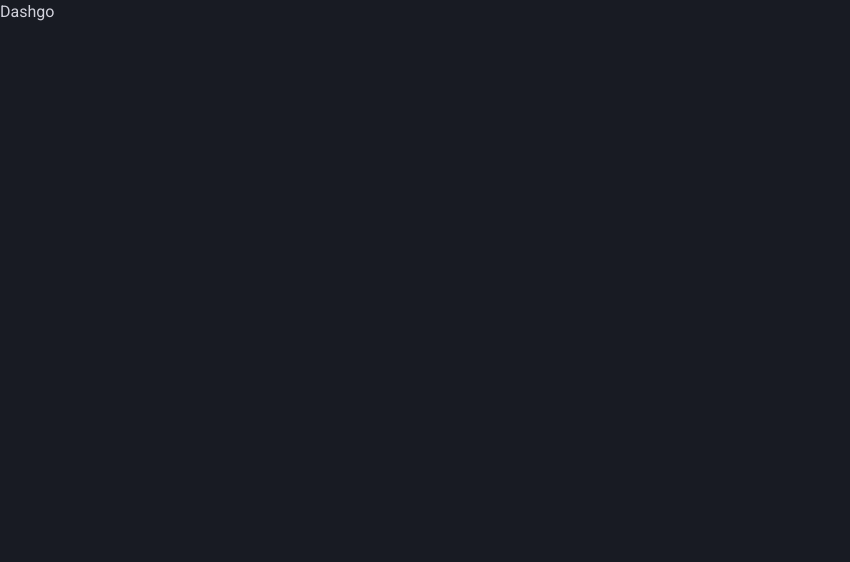
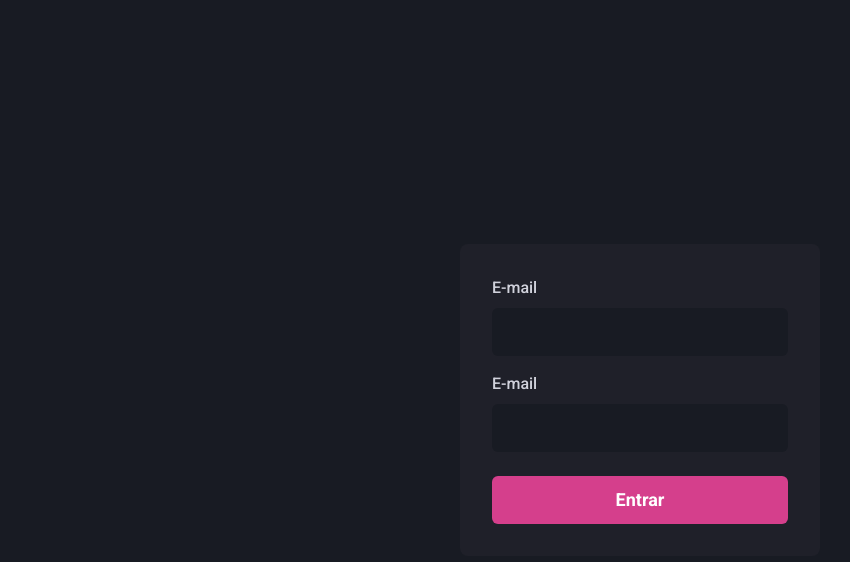
Before and after one commit to PabloNatan/dashgo, a Next.js app: page / in a window 1280 px wide. Shown: the top 562 px of the page, without its empty margins (0-850 px from the left). Built offline with nearby package versions, Linux system fonts and the light colour scheme.

Commit message:
feat signIn page

```diff
--- a/pages/index.tsx
+++ /dev/null
@@ -1,11 +0,0 @@
-import type { NextPage } from "next";
-
-const Home: NextPage = () => {
-  return (
-    <div>
-      <h1>Dashgo</h1>
-    </div>
-  );
-};
-
-export default Home;
--- /dev/null
+++ b/src/components/Form/Input.tsx
@@ -0,0 +1,29 @@
+import {
+  FormControl,
+  FormLabel,
+  Input as ChakraInput,
+  InputProps as ChakraInputProps,
+} from "@chakra-ui/react";
+import { HTMLInputTypeAttribute } from "react";
+
+interface InputProps extends ChakraInputProps {
+  name: string;
+  label?: string;
+}
+export function Input({ name, label, ...rest }: InputProps) {
+  return (
+    <FormControl>
+      {!!label && <FormLabel htmlFor={name}>E-mail</FormLabel>}
+      <ChakraInput
+        {...rest}
+        id={name}
+        name={name}
+        focusBorderColor="pink.500"
+        bgColor="gray.900"
+        variant="filled"
+        _hover={{ bgColor: "gray.900" }}
+        size="lg"
+      />
+    </FormControl>
+  );
+}
--- a/pages/_app.tsx
+++ b/src/pages/_app.tsx
@@ -1,4 +1,3 @@
-// pages/_app.js
 import { ChakraProvider } from "@chakra-ui/react";
 import { AppProps } from "next/app";
 import { theme } from "../styles/theme";
--- /dev/null
+++ b/src/pages/index.tsx
@@ -0,0 +1,31 @@
+import { Button, Flex, FormControl, FormLabel, Stack } from "@chakra-ui/react";
+import type { NextPage } from "next";
+import { Input } from "../components/Form/Input";
+
+const Home: NextPage = () => {
+  return (
+    <Flex w="100vw" h="100vh" align="center" justify="center">
+      <Flex
+        as="form"
+        w="100%"
+        maxW={360}
+        bg="gray.800"
+        p="8"
+        borderRadius={8}
+        flexDirection="column"
+      >
+        <Stack spacing={4}>
+          <Input type="email" label="E-mail" name="email" />
+
+          <Input type="password" label="Password" name="password" />
+        </Stack>
+
+        <Button type="submit" mt="6" colorScheme="pink" size="lg">
+          Entrar
+        </Button>
+      </Flex>
+    </Flex>
+  );
+};
+
+export default Home;
```
Also changed, not shown: src/pages/_document.tsx (renamed from pages/_document.tsx), src/styles/theme.ts (renamed from styles/theme.ts).
